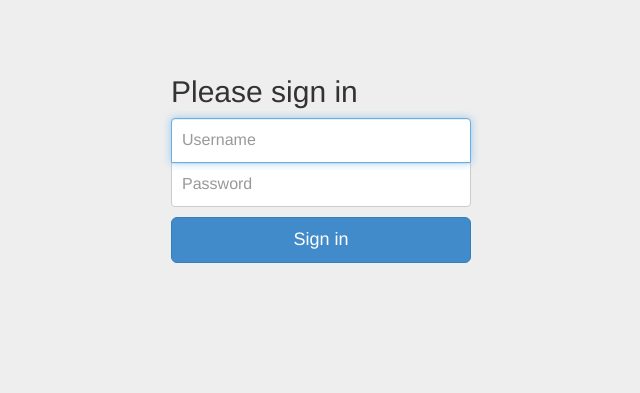
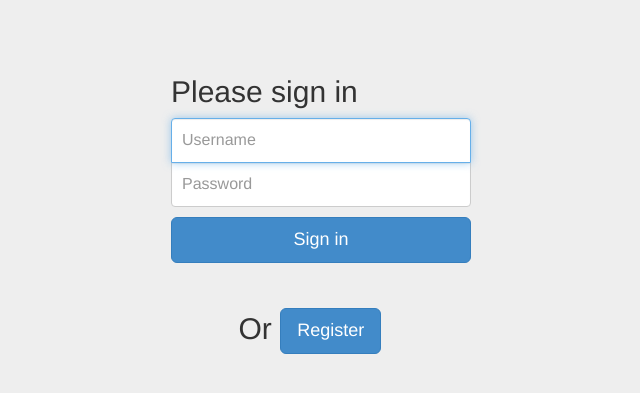
Before and after one commit to Arkanayan/AirBooking, a PHP site: page /login/main_login.php in a window 1280 px wide. Shown: the top 393 px of the page, without its empty margins (319-959 px from the left). Run offline with PHP 8.4, Linux system fonts and the light colour scheme.

Commit message:
Add Register link to login page

```diff
--- a/login/main_login.php
+++ b/login/main_login.php
@@ -32,6 +32,12 @@ if (isset($_SESSION['username'])) {
         <div id="message"></div>
       </form>
 
+      <div class="row">
+          <h2 class="col-lg-2 col-lg-push-5">Or
+              <a href="signup.php" class="btn btn-lg btn-primary">Register</a>
+          </h2>
+      </div>
+
     </div> <!-- /container -->
 
     <!-- jQuery (necessary for Bootstrap's JavaScript plugins) -->
```
Also changed, not shown: README.md (deleted).
